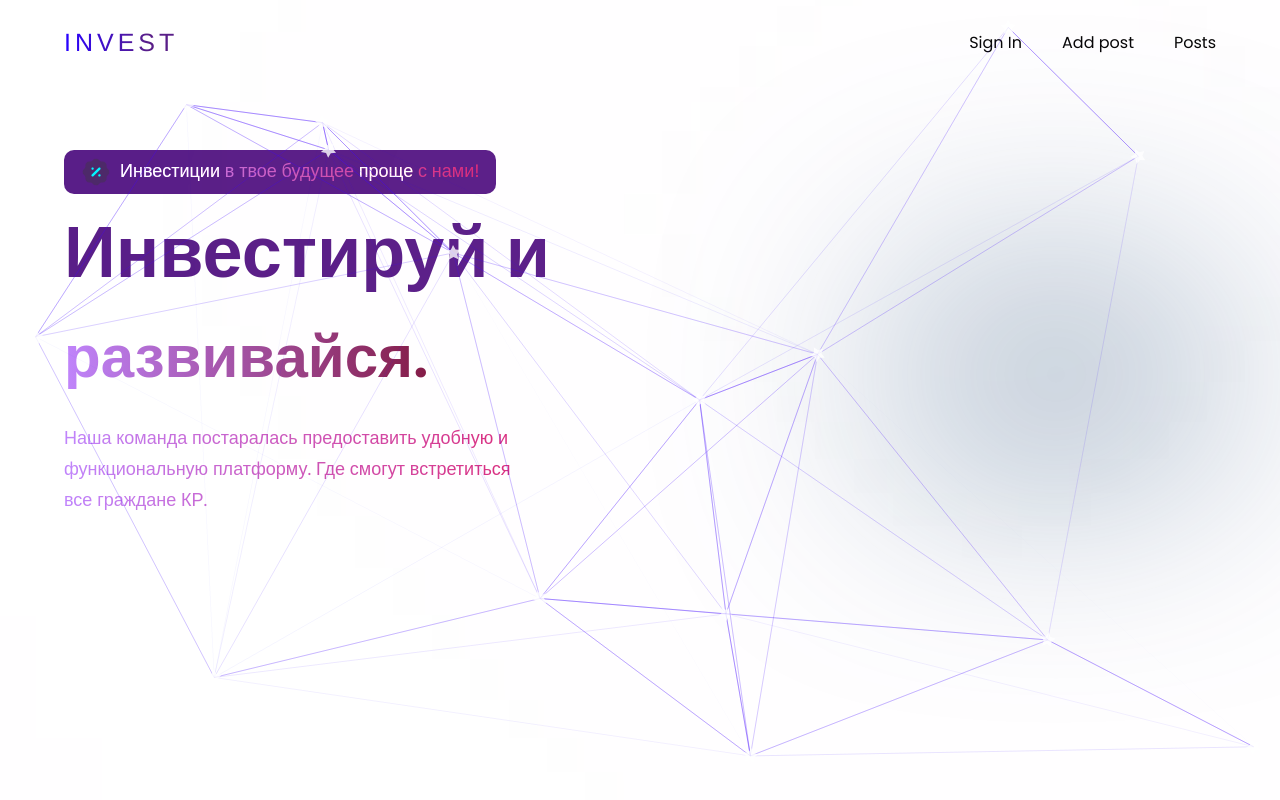
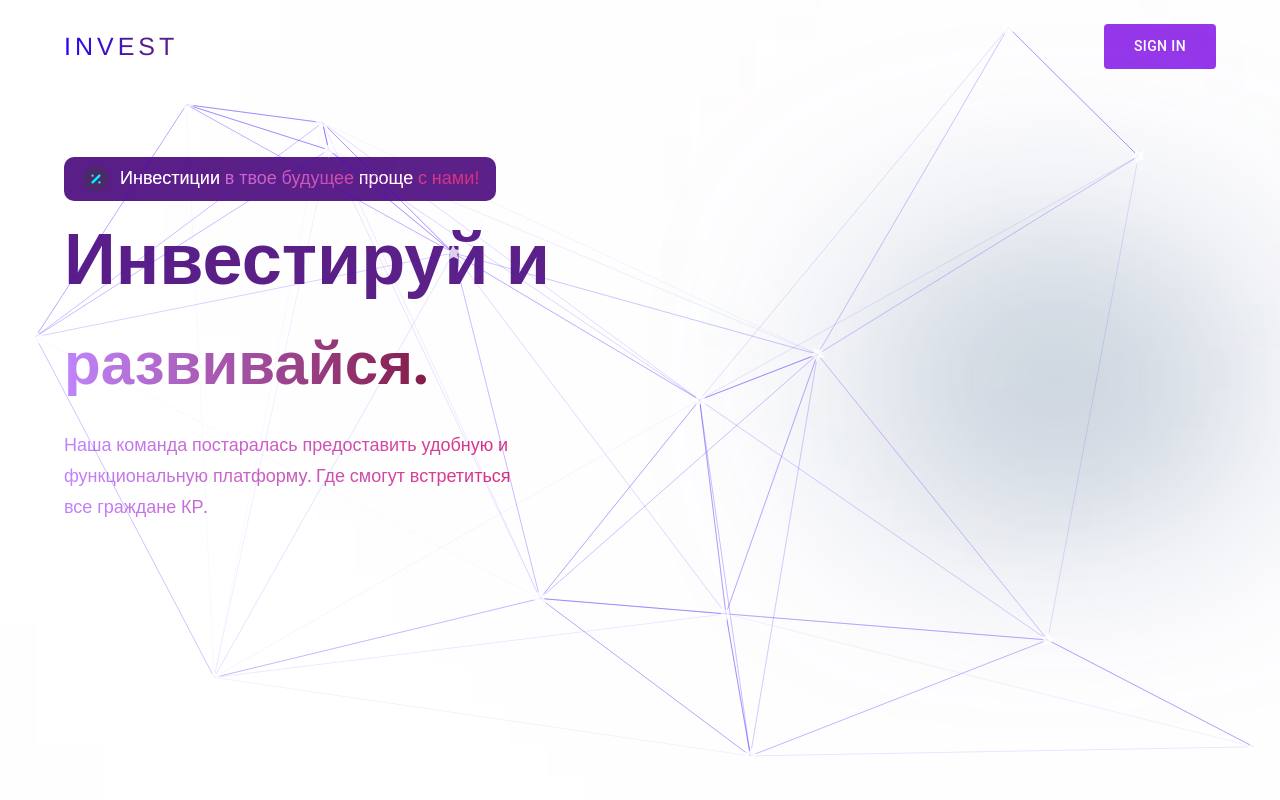
Before and after one commit to daurenabasov/hackaton-codify, a React (Vite) app: page / in a window 1280 px wide. Shown: the top 800 px of the page. Built offline with nearby package versions, Linux system fonts and the light colour scheme.

Commit message:
create confition rendering and style button

```diff
--- a/src/app/store/thunks/sign-in/sign-in.thunk.js
+++ b/src/app/store/thunks/sign-in/sign-in.thunk.js
@@ -13,8 +13,7 @@ export const signInFetch = createAsyncThunk("login/signInFetch", async ({ email,
             }
         })
         const { token, userData, message } = res.data
-        console.log(token, userData, message);
-        return { token, userData }
+        return { token, userData, message }
     } catch (error) {
         return console.log(error);
     }
--- a/src/components/Navbar.jsx
+++ b/src/components/Navbar.jsx
@@ -3,31 +3,49 @@ import { useState } from "react";
 import { close, menu } from "../assets";
 import "./Navbar.css";
 import { navLinks } from "../constants";
-import { Link } from "react-router-dom";
+import { Link, useNavigate } from "react-router-dom";
+import { Button } from "@mui/material";
 
 const Navbar = () => {
   const [active, setActive] = useState("Home");
   const [toggle, setToggle] = useState(false);
 
   const isAuth = localStorage.getItem("token");
-  console.log(isAuth);
+
+  const navigate = useNavigate()
+
 
   return (
     <nav className="w-full flex py-6 justify-between items-center navbar">
       <p className="logo">INVEST</p>
 
       <ul className="list-none sm:flex hidden justify-end items-center flex-1">
+        {
+          isAuth ? <>
             {navLinks.map((nav, index) => (
               <li
                 key={nav.id}
-            className={`font-poppins font-normal cursor-pointer text-[16px] ${
-              active === nav.title ? "text-fuchsia-600	" : "text-black"
+                className={`font-poppins font-normal cursor-pointer text-[16px] ${active === nav.title ? "text-fuchsia-600	" : "text-black"
                   } ${index === navLinks.length - 1 ? "mr-0" : "mr-10"}`}
                 onClick={() => setActive(nav.title)}
               >
                 {<Link to={nav.id}>{nav.title}</Link>}
               </li>
             ))}
+          </> : <>
+            <Button onClick={() => navigate("/sign-in")} sx={{
+              padding: "10px 30px",
+              background: "#9333EA",
+              color: "#fff",
+              '&:hover': {
+                background: 'linear-gradient(157.81deg, #def9fa -43.27%, #bef3f5 -21.24%, #9dedf0 12.19%, #7de7eb 29.82%, #5ce1e6 51.94%, #33bbcf 90.29%)',
+                color: '#000',
+              },
+            }} >
+              Sign in
+            </Button>
+          </>
+        }
       </ul>
       <div className="sm:hidden flex flex-1 justify-end items-center">
         <img
@@ -38,20 +56,18 @@ const Navbar = () => {
         />
 
         <div
-          className={`${
-            !toggle ? "hidden" : "flex"
+          className={`${!toggle ? "hidden" : "flex"
             } p-6 bg-black-gradient absolute top-20 right-0 mx-4 my-2 min-w-[140px] rounded-xl sidebar`}
         >
           <ul className="list-none flex justify-end items-start flex-1 flex-col">
             {navLinks.map((nav, index) => (
               <li
                 key={nav.id}
-                className={`font-poppins font-medium cursor-pointer text-[16px] ${
-                  active === nav.title ? "text-white" : "text-dimWhite"
+                className={`font-poppins font-medium cursor-pointer text-[16px] ${active === nav.title ? "text-white" : "text-dimWhite"
                   } ${index === navLinks.length - 1 ? "mb-0" : "mb-4"}`}
                 onClick={() => setActive(nav.title)}
               >
-                <Link to={nav.id}>{nav.title}</Link>
+                <Link to={nav.id}>{nav.title} </Link>
               </li>
             ))}
           </ul>
--- a/src/constants/index.js
+++ b/src/constants/index.js
@@ -16,10 +16,6 @@ import {
 } from "../assets";
 
 export const navLinks = [
-  {
-    id: "/sign-in",
-    title: "Sign In",
-  },
   {
     id: "/post-form",
     title: "Add post",
```
Lines whose indentation alone changed are shown as unchanged.
